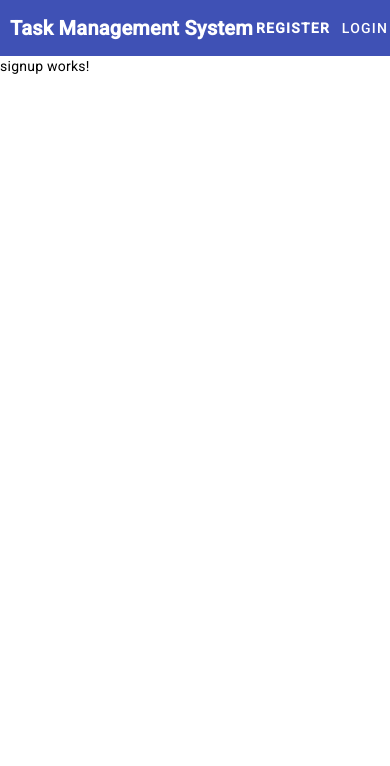
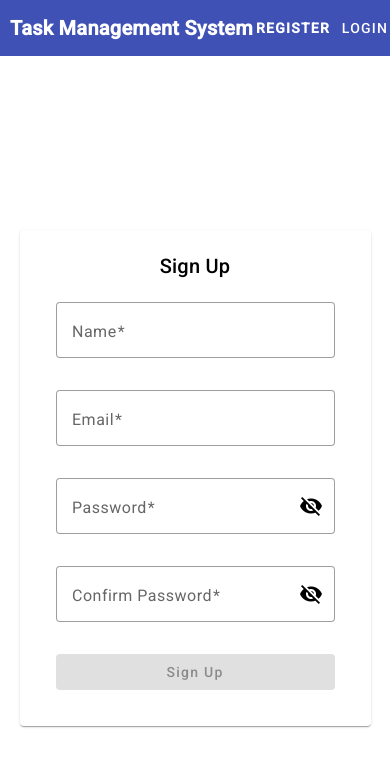
Before and after one commit to Shintonseg/Cafe-Management-System, an Angular app in the folder Task_front_end/: page /signup in a window 390 px wide. Shown: the top 766 px of the page. Built offline with nearby package versions, Linux system fonts and the light colour scheme.

Commit message:
added login and signup page

```diff
--- a/Task_front_end/src/app/app.module.ts
+++ b/Task_front_end/src/app/app.module.ts
@@ -7,6 +7,7 @@ import { BrowserAnimationsModule } from '@angular/platform-browser/animations';
 import { LoginComponent } from './auth/components/login/login.component';
 import { SignupComponent } from './auth/components/signup/signup.component';
 import { DemoAngularMaterialModule } from './demo-angular-material.module';
+import { FormsModule, ReactiveFormsModule } from '@angular/forms';
 
 @NgModule({
   declarations: [
@@ -18,7 +19,9 @@ import { DemoAngularMaterialModule } from './demo-angular-material.module';
     BrowserModule,
     AppRoutingModule,
     BrowserAnimationsModule,
-    DemoAngularMaterialModule
+    DemoAngularMaterialModule,
+    ReactiveFormsModule,
+    FormsModule
   ],
   providers: [],
   bootstrap: [AppComponent]
--- a/Task_front_end/src/app/auth/components/login/login.component.html
+++ b/Task_front_end/src/app/auth/components/login/login.component.html
@@ -1 +1,38 @@
-<p>login works!</p>
+<div class="container">
+    <mat-card>
+        <mat-card-title>Login</mat-card-title>
+        <mat-card-content>
+            <form [formGroup]="loginForm">
+
+                <mat-form-field appearance="outline">
+                    <mat-label>Email</mat-label>
+                    <input matInput formControlName="email" placeholder="Email" required>
+                    <mat-error *ngIf="loginForm.get('email')?.invalid && loginForm.get('email')?.touched">
+                        Please enter a valid email address.
+                    </mat-error>
+                </mat-form-field>
+
+                <mat-form-field appearance="outline">
+                    <mat-label>Password</mat-label>
+                    <input matInput type="{{ hidePassword ? 'password': 'text'}}" formControlName="password" placeholder="Password" required>
+                    <button mat-icon-button matSuffix (click)="togglePasswordVisibility()">
+                        <mat-icon>
+                            {{hidePassword ? 'visibility_off' : 'visibility'}}
+                        </mat-icon>
+                    </button>
+                    <mat-error *ngIf="loginForm.get('password')?.invalid && loginForm.get('password')?.touched">
+                        Please enter a valid password
+                    </mat-error>
+                </mat-form-field>
+
+                <button mat-raised-button color="primary" type="submit" [disabled]="loginForm.invalid"
+                (click)="onSubmit()">Login</button>
+            </form>
+        </mat-card-content>
+
+        <mat-card-actions>
+            <button mat-button color="accent" routerLink="/signup">Don't have an account? Sign Up</button>
+        </mat-card-actions>
+    </mat-card>
+
+</div>
--- a/Task_front_end/src/app/auth/components/login/login.component.scss
+++ b/Task_front_end/src/app/auth/components/login/login.component.scss
@@ -0,0 +1,51 @@
+.container {
+    display: flex;
+    justify-content: center;
+    align-items: center;
+    height: 90vh;
+}
+
+mat-card {
+    max-width: 400px;
+    width:100%;
+    padding: 20px;
+
+    @media screen and (max-width:500px) {
+        max-width: 90%;
+    }
+}
+
+mat-card-title {
+    text-align: center;
+    font-size: 24px;
+    margin-bottom: 20px;
+}
+
+form {
+    display: flex;
+    flex-direction: column;
+    align-items: center;
+}
+
+mat-form-field {
+    width: 100%;
+    margin-bottom: 20px;
+}
+
+button {
+    width: 100%;
+}
+
+@media screen and (max-width: 500px) {
+    mat-card-title {
+        font-size: 20px;
+    }
+
+    mat-form-field {
+        margin-bottom: 10px;
+    }
+}
+
+.error-snackbar {
+    background-color: #f44336 !important;
+}
--- a/Task_front_end/src/app/auth/components/login/login.component.ts
+++ b/Task_front_end/src/app/auth/components/login/login.component.ts
@@ -1,4 +1,5 @@
 import { Component } from '@angular/core';
+import { FormBuilder, FormGroup, Validators } from '@angular/forms';
 
 @Component({
   selector: 'app-login',
@@ -7,4 +8,22 @@ import { Component } from '@angular/core';
 })
 export class LoginComponent {
 
+  loginForm ! : FormGroup;
+  hidePassword = true;
+
+  constructor(private formBuilder : FormBuilder) {
+    this.loginForm = this.formBuilder.group({
+      email: [null, [Validators.required, Validators.email]],
+      password: [null, [Validators.required]],
+    })
+  }
+
+  togglePasswordVisibility() {
+    this.hidePassword = !this.hidePassword;
+  }
+
+  onSubmit(){
+    console.log(this.loginForm.value);
+  }
+
 }
--- a/Task_front_end/src/app/auth/components/signup/signup.component.html
+++ b/Task_front_end/src/app/auth/components/signup/signup.component.html
@@ -1 +1,54 @@
-<p>signup works!</p>
+<div class="container">
+    <mat-card>
+        <mat-card-title>Sign Up</mat-card-title>
+        <mat-card-content>
+            <form [formGroup]="signupForm">
+                <mat-form-field appearance="outline">
+                    <mat-label>Name</mat-label>
+                    <input matInput formControlName="name" placeholder="Name" required>
+                    <mat-error *ngIf="signupForm.get('name')?.invalid && signupForm.get('name')?.touched">
+                        Please enter a valid name.
+                    </mat-error>
+                </mat-form-field>
+
+                <mat-form-field appearance="outline">
+                    <mat-label>Email</mat-label>
+                    <input matInput formControlName="email" placeholder="Email" required>
+                    <mat-error *ngIf="signupForm.get('email')?.invalid && signupForm.get('email')?.touched">
+                        Please enter a valid email.
+                    </mat-error>
+                </mat-form-field>
+
+                <mat-form-field appearance="outline">
+                    <mat-label>Password</mat-label>
+                    <input matInput type="{{ hidePassword ? 'password': 'text'}}" formControlName="password" placeholder="Password" required>
+                    <button mat-icon-button matSuffix (click)="togglePasswordVisibility()">
+                        <mat-icon>
+                            {{hidePassword ? 'visibility_off' : 'visibility'}}
+                        </mat-icon>
+                    </button>
+                    <mat-error *ngIf="signupForm.get('password')?.invalid && signupForm.get('password')?.touched">
+                        Please enter a valid password
+                    </mat-error>
+                </mat-form-field>
+
+                <mat-form-field appearance="outline">
+                    <mat-label>Confirm Password</mat-label>
+                    <input matInput type="{{ hidePassword ? 'password': 'text'}}" formControlName="confirmPassword" placeholder="confirm password" required>
+                    <button mat-icon-button matSuffix (click)="togglePasswordVisibility()">
+                        <mat-icon>
+                            {{hidePassword ? 'visibility_off' : 'visibility'}}
+                        </mat-icon>
+                    </button>
+                    <mat-error *ngIf="signupForm.get('confirmPassword')?.invalid && signupForm.get('confirmPassword')?.touched">
+                        Password does not match
+                    </mat-error>
+                </mat-form-field>
+
+                <button mat-raised-button color="primary" type="submit" [disabled]="signupForm.invalid"
+                (click)="onSubmit()">Sign Up</button>
+            </form>
+        </mat-card-content>
+    </mat-card>
+
+</div>
--- a/Task_front_end/src/app/auth/components/signup/signup.component.scss
+++ b/Task_front_end/src/app/auth/components/signup/signup.component.scss
@@ -0,0 +1,51 @@
+.container {
+    display: flex;
+    justify-content: center;
+    align-items: center;
+    height: 100vh;
+}
+
+mat-card {
+    max-width: 400px;
+    width:100%;
+    padding: 20px;
+
+    @media screen and (max-width:500px) {
+        max-width: 90%;
+    }
+}
+
+mat-card-title {
+    text-align: center;
+    font-size: 24px;
+    margin-bottom: 20px;
+}
+
+form {
+    display: flex;
+    flex-direction: column;
+    align-items: center;
+}
+
+mat-form-field {
+    width: 100%;
+    margin-bottom: 20px;
+}
+
+button {
+    width: 100%;
+}
+
+@media screen and (max-width: 500px) {
+    mat-card-title {
+        font-size: 20px;
+    }
+
+    mat-form-field {
+        margin-bottom: 10px;
+    }
+}
+
+.error-snackbar {
+    background-color: #f44336 !important;
+}
--- a/Task_front_end/src/app/auth/components/signup/signup.component.ts
+++ b/Task_front_end/src/app/auth/components/signup/signup.component.ts
@@ -1,4 +1,5 @@
 import { Component } from '@angular/core';
+import { FormBuilder, FormGroup, Validators } from '@angular/forms';
 
 @Component({
   selector: 'app-signup',
@@ -6,5 +7,23 @@ import { Component } from '@angular/core';
   styleUrls: ['./signup.component.scss']
 })
 export class SignupComponent {
+  signupForm! : FormGroup;
+  hidePassword = true;
 
+  constructor(private formBuilder : FormBuilder) {
+    this.signupForm = this.formBuilder.group({
+      name: [null, [Validators.required]],
+      email: [null, [Validators.required, Validators.email]],
+      password: [null, [Validators.required]],
+      confirmPassword: [null, [Validators.required]],
+    })
+  }
+
+  togglePasswordVisibility(){
+    this.hidePassword = !this.hidePassword;
+  }
+
+  onSubmit(){
+    console.log(this.signupForm.value);
+  }
 }
```
